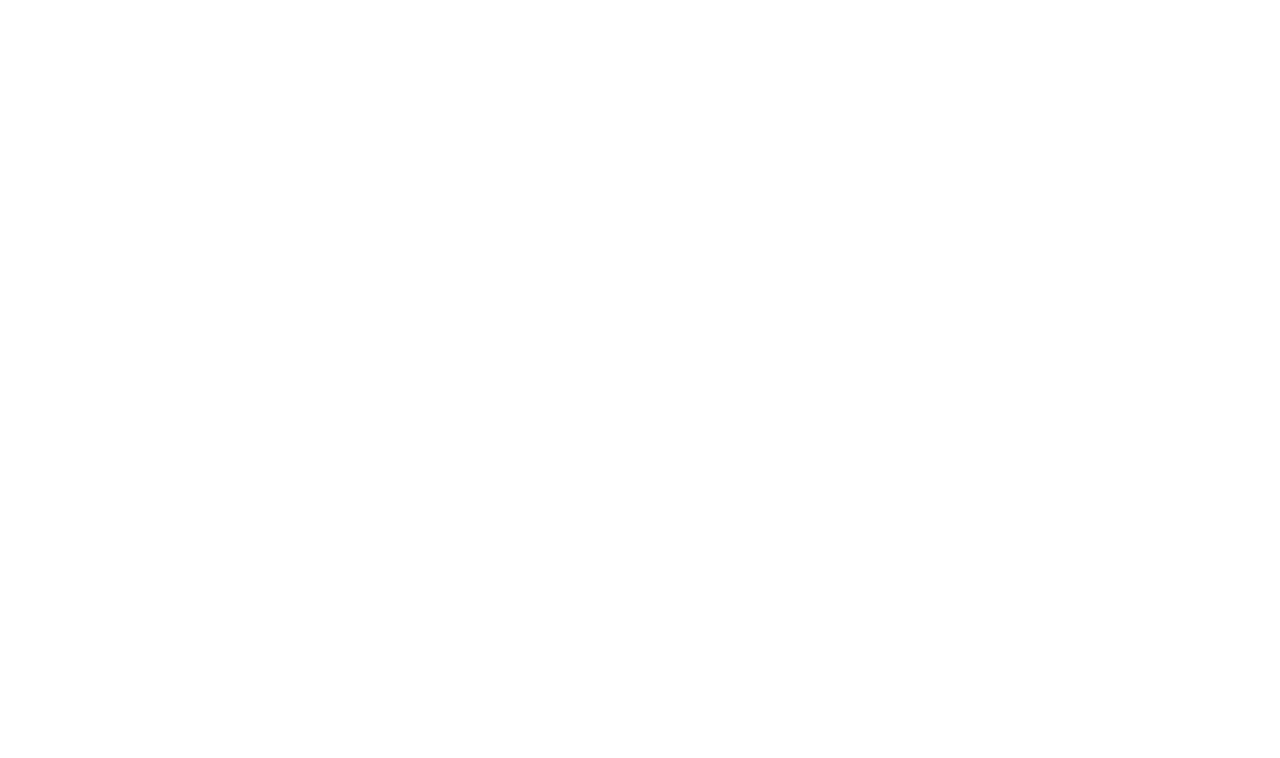
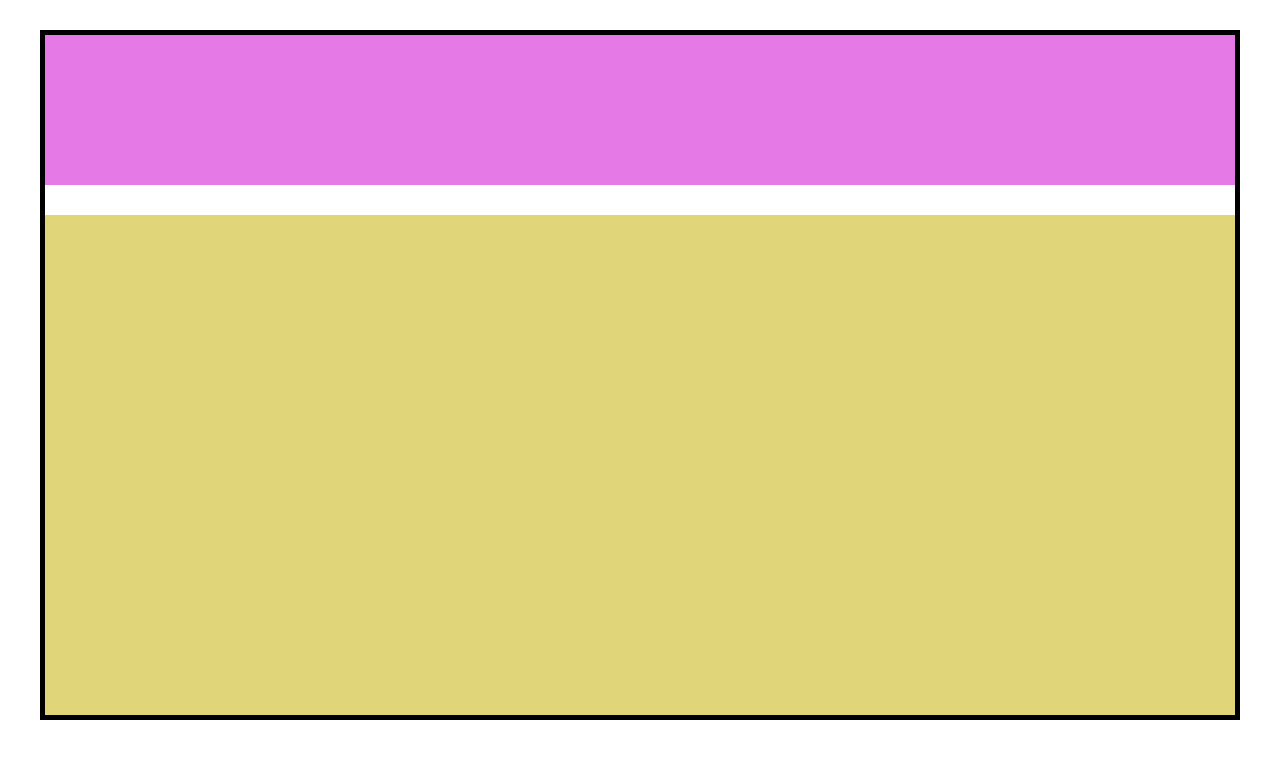
Before and after one commit to Kwaterlily/htmlcss-struttura-wp, a plain HTML site: page index.html in a window 1280 px wide. Drawn offline with Linux system fonts and the light colour scheme.

Commit message:
creazione header

```diff
--- a/css/style.css
+++ b/css/style.css
@@ -3,3 +3,37 @@
     padding: 0;
     box-sizing: border-box;
 }
+.crearfix::after {
+    content: "";
+    display: table;
+    clear: both;
+}
+/* Utility */
+.debug {
+    border: 5px solid black;
+}
+
+main {
+    width: 1200px;
+    margin: 30px auto;
+}
+
+.alto {
+    width: 100%;
+    height: 150px;
+    background-color: #E579E5;
+    margin-bottom: 30px;
+}
+
+.basso {
+    width: 100%;
+    height: 500px;
+    background-color: #E1D57A;
+}
+/* .left {
+    float: left;
+}
+
+.right {
+    float: right;
+} */
--- a/index.html
+++ b/index.html
@@ -8,6 +8,13 @@
         <title>struttura-wp</title>
     </head>
     <body>
+        <main class="debug clearfix">
+         <div class="alto"></div>
+         <div class="basso"></div>
+        </main>
+        <footer>
+            <div></div>
+        </footer>
 
     </body>
 </html>
```
